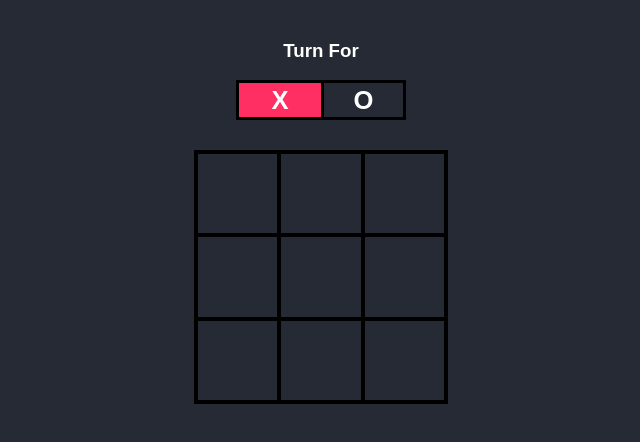
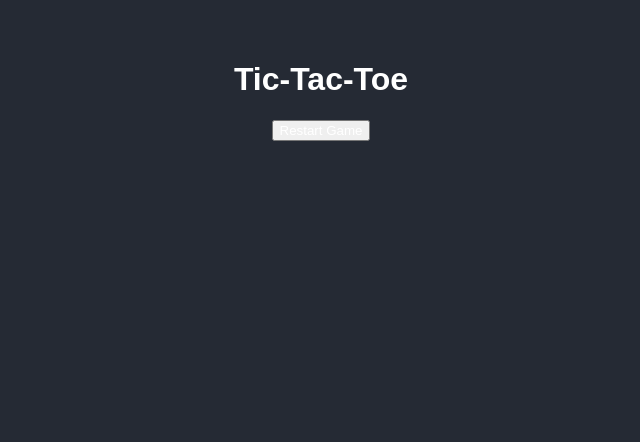
Before and after one commit to Atharva45264/PRODIGY_WD_03, a plain HTML site: page index.html in a window 1280 px wide. Shown: the whole page, without its empty margins (319-959 px from the left). Drawn offline with Linux system fonts and the light colour scheme.

Commit message:
updated html code

```diff
--- a/index.html
+++ b/index.html
@@ -1,32 +1,29 @@
 <!DOCTYPE html>
 <html lang="en">
 <head>
-    <meta charset="UTF-8">
-    <meta http-equiv="X-UA-Compatible" content="IE=edge">
-    <meta name="viewport" content="width=device-width, initial-scale=1.0">
-    <title>Tic_Tac_Toe</title>
-    <link rel="stylesheet" href="style.css">
+  <meta charset="UTF-8">
+  <meta name="viewport" content="width=device-width, initial-scale=1.0">
+  <title>Tic-Tac-Toe Game</title>
+  <link rel="stylesheet" href="style.css">
 </head>
 <body>
-    <div class="turn-container">
-        <h3>Turn For</h3>
-        <div class="turn-box align">X</div>
-        <div class="turn-box align">O</div>
-        <div class="bg"></div>
+  <div class="container">
+    <h1>Tic-Tac-Toe</h1>
+    <div id="board">
+      <div class="cell" data-index="0"></div>
+      <div class="cell" data-index="1"></div>
+      <div class="cell" data-index="2"></div>
+      <div class="cell" data-index="3"></div>
+      <div class="cell" data-index="4"></div>
+      <div class="cell" data-index="5"></div>
+      <div class="cell" data-index="6"></div>
+      <div class="cell" data-index="7"></div>
+      <div class="cell" data-index="8"></div>
     </div>
-    <div class="main-grid">
-        <div class="box align">0</div>
-        <div class="box align">1</div>
-        <div class="box align">2</div>
-        <div class="box align">3</div>
-        <div class="box align">4</div>
-        <div class="box align">5</div>
-        <div class="box align">6</div>
-        <div class="box align">7</div>
-        <div class="box align">8</div>
-    </div>
-    <h2 id="results"></h2>
-    <button id="play-again">Play Again</button>
-    <script src="script.js"></script>
+    <div id="status"></div>
+    <button id="reset">Restart Game</button>
+  </div>
+
+  <script src="script.js"></script>
 </body>
 </html>
```
